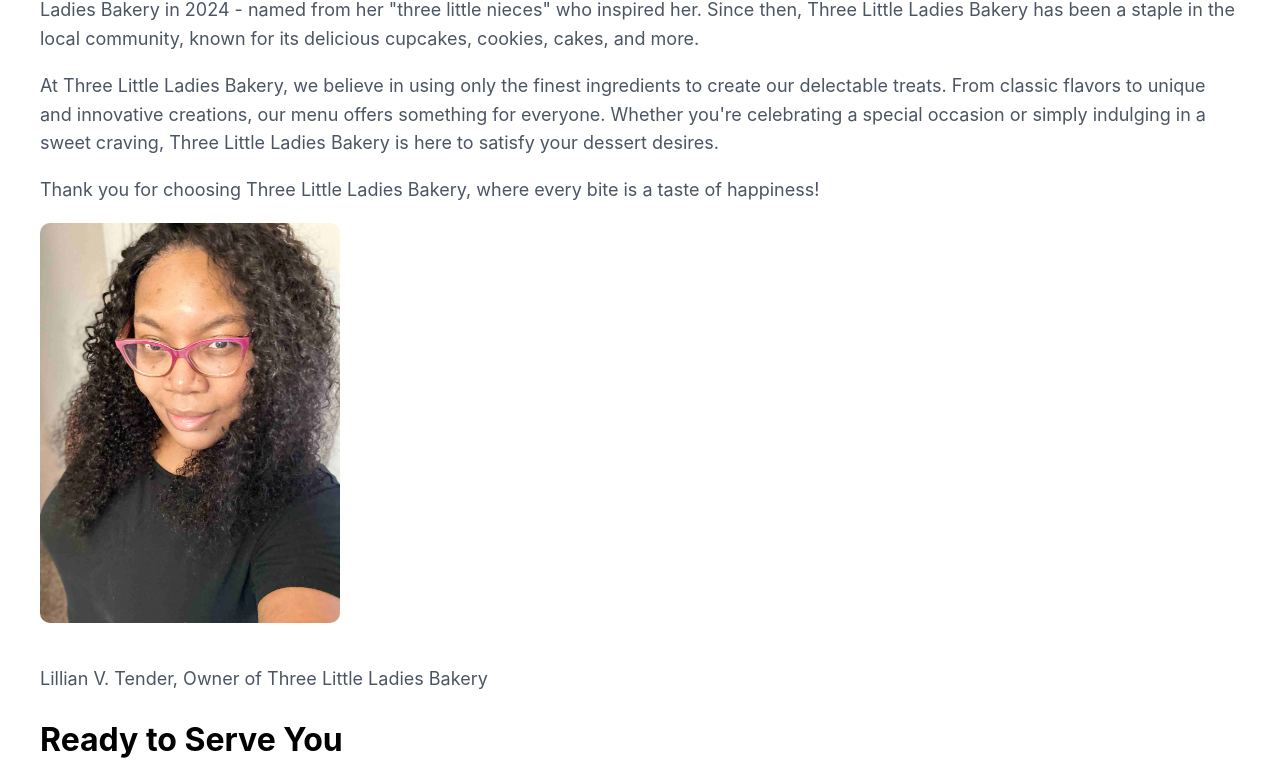
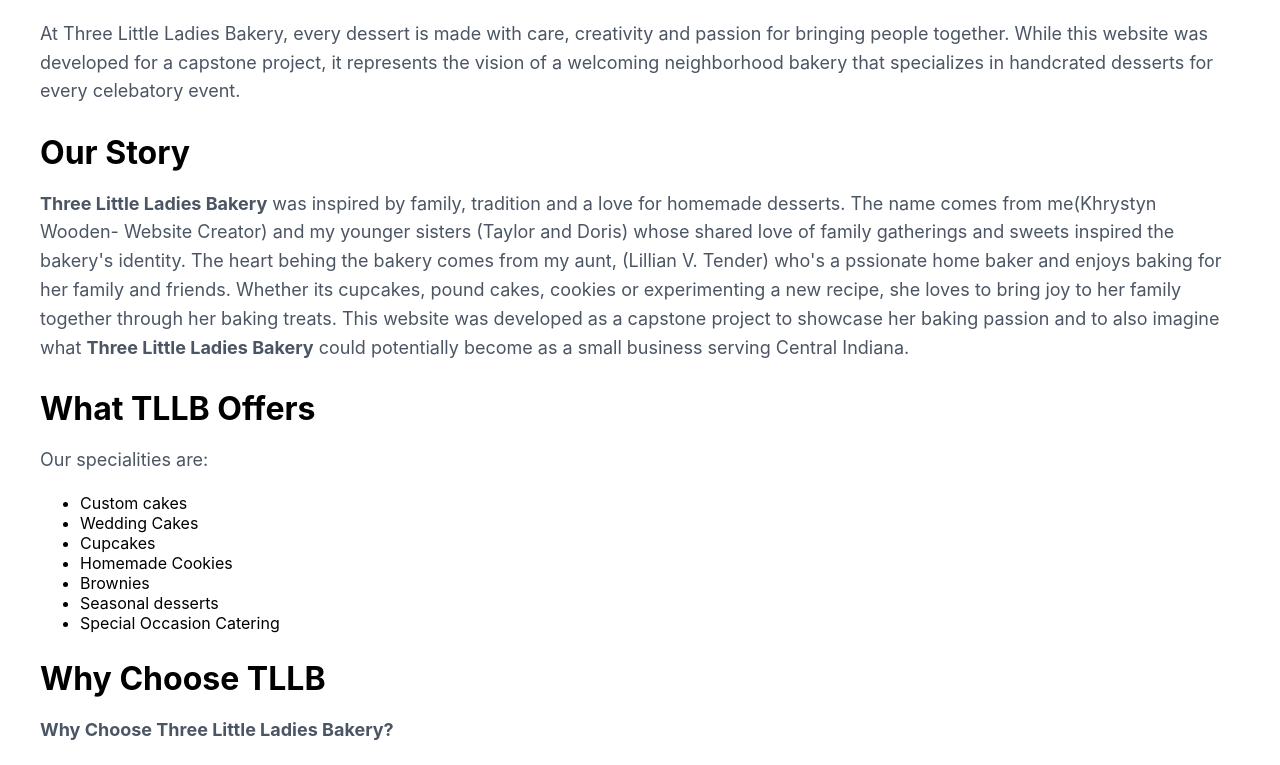
Before and after one commit to WoodenKhrystyn-FS/nessies-app, a React (Create React App) app in the folder frontend/: page /about in a window 1280 px wide. Shown: the part 257-1022 px from the top of the page. Built offline with nearby package versions, Linux system fonts and the light colour scheme; no server answers.

Commit message:
Improved content on About page

```diff
--- a/frontend/src/Pages/About.js
+++ b/frontend/src/Pages/About.js
@@ -33,24 +33,59 @@ function About() {
         <meta property="og:site_name" content="Three Little Ladies Bakery" />
       </SEO>
 
+      <h1>Welcome!</h1>
+
       <p>
-        First, lets introduce the owner of Three Little Ladies Bakery, Lillian
-        V. Tender. Starting out in her kitchen she created the most delight
-        baked goodies with much love and perfection. Her passion for baking and
-        making people happy with her treats drove her to open Three Little
-        Ladies Bakery in 2024 - named from her "three little nieces" who
-        inspired her. Since then, Three Little Ladies Bakery has been a staple
-        in the local community, known for its delicious cupcakes, cookies,
-        cakes, and more.
+        At Three Little Ladies Bakery, every dessert is made with care,
+        creativity and passion for bringing people together. While this website
+        was developed for a capstone project, it represents the vision of a
+        welcoming neighborhood bakery that specializes in handcrated desserts
+        for every celebatory event.
       </p>
+
+      <h2>Our Story</h2>
+
       <p>
-        At Three Little Ladies Bakery, we believe in using only the finest
-        ingredients to create our delectable treats. From classic flavors to
-        unique and innovative creations, our menu offers something for everyone.
-        Whether you're celebrating a special occasion or simply indulging in a
-        sweet craving, Three Little Ladies Bakery is here to satisfy your
-        dessert desires.
+        <strong>Three Little Ladies Bakery</strong> was inspired by family,
+        tradition and a love for homemade desserts. The name comes from
+        me(Khrystyn Wooden- Website Creator) and my younger sisters (Taylor and
+        Doris) whose shared love of family gatherings and sweets inspired the
+        bakery's identity. The heart behing the bakery comes from my aunt,
+        (Lillian V. Tender) who's a pssionate home baker and enjoys baking for
+        her family and friends. Whether its cupcakes, pound cakes, cookies or
+        experimenting a new recipe, she loves to bring joy to her family
+        together through her baking treats. This website was developed as a
+        capstone project to showcase her baking passion and to also imagine what{" "}
+        <strong>Three Little Ladies Bakery</strong> could potentially become as
+        a small business serving Central Indiana.
       </p>
+
+      <h2>What TLLB Offers</h2>
+
+      <p>Our specialities are:</p>
+      <ul>
+        <li>Custom cakes</li>
+        <li>Wedding Cakes</li>
+        <li>Cupcakes</li>
+        <li>Homemade Cookies</li>
+        <li>Brownies</li>
+        <li>Seasonal desserts</li>
+        <li>Special Occasion Catering</li>
+      </ul>
+
+      <h2>Why Choose TLLB</h2>
+      <strong>
+        <p>Why Choose Three Little Ladies Bakery?</p>
+      </strong>
+
+      <ul>
+        <li>Fresh Ingredients</li>
+        <li>Homemade Recipes</li>
+        <li>Personalized custom orders</li>
+        <li>Friendly customer service</li>
+        <li>Serving families throughout Central Indiana</li>
+      </ul>
+
       <p>
         Thank you for choosing Three Little Ladies Bakery, where every bite is a
         taste of happiness!
@@ -64,7 +99,7 @@ function About() {
         />
       </div>
       <br />
-      <p>Lillian V. Tender, Owner of Three Little Ladies Bakery</p>
+      <p>Lillian V. Tender, Baker/Owner of Three Little Ladies Bakery</p>
 
       <section>
         <h2>Ready to Serve You</h2>
```
